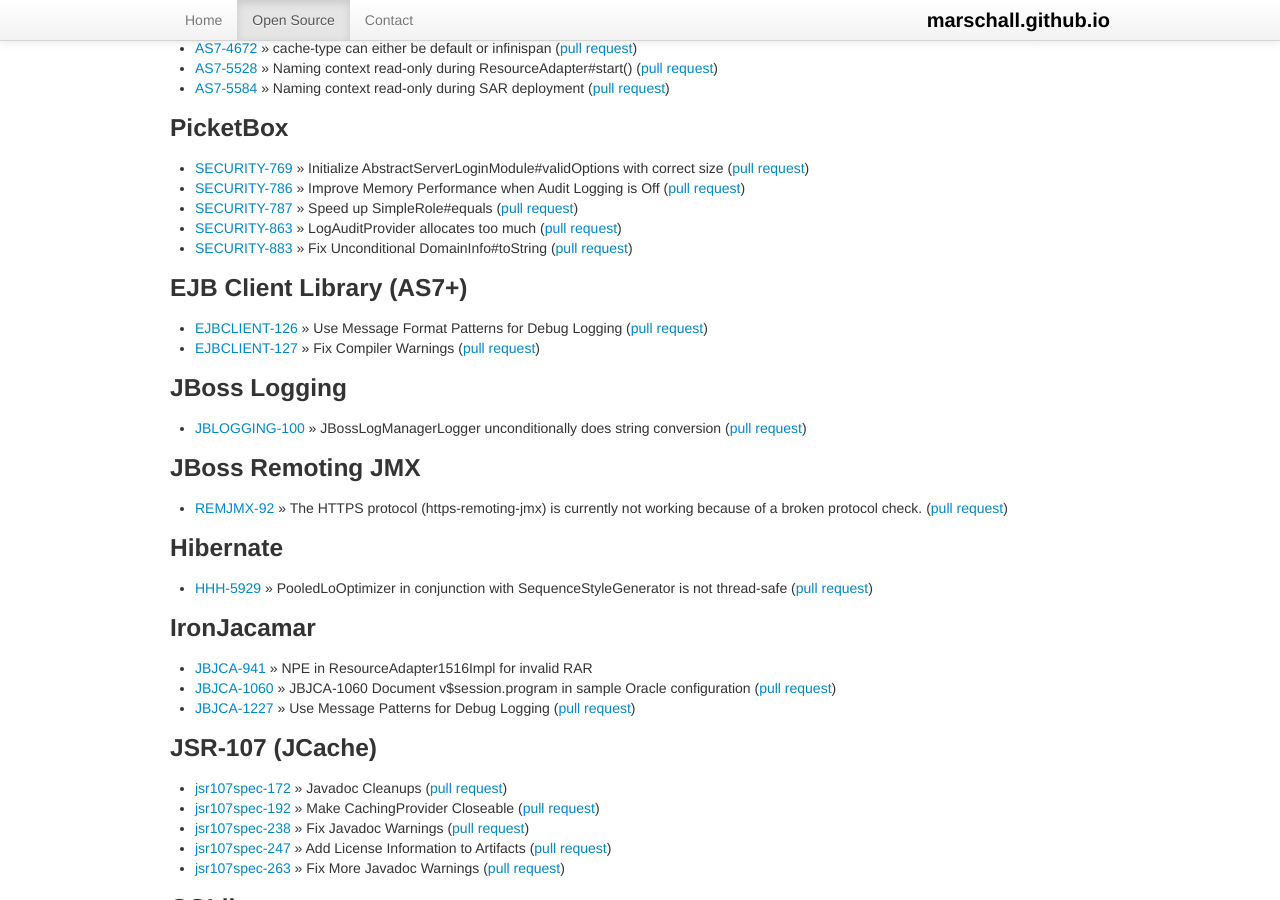
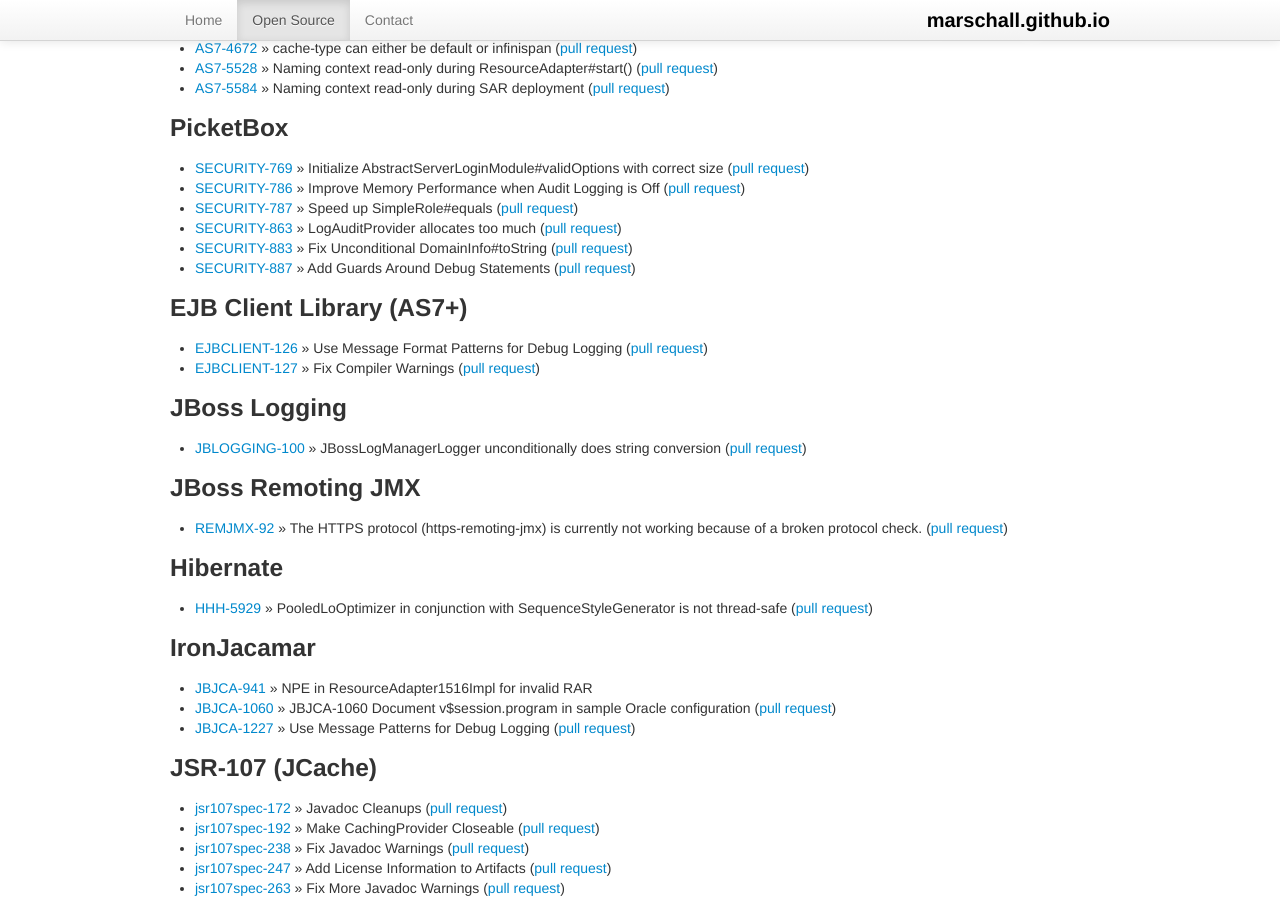
Before and after one commit to marschall/marschall.github.com, a Jekyll site: the page built from open-source.html, in a window 1280 px wide and 900 px high, scrolled down 1982 px. Built offline with Jekyll 4.4.1, drawn with Linux system fonts in a browser that asks for light colours.

Commit message:
add SECURITY-887

```diff
--- a/open-source.html
+++ b/open-source.html
@@ -127,6 +127,7 @@
   <li><a href="https://issues.jboss.org/browse/SECURITY-787">SECURITY-787</a> &raquo; Speed up SimpleRole#equals (<a href="https://github.com/picketbox/picketbox/pull/18">pull request</a>)</li>
   <li><a href="https://issues.jboss.org/browse/SECURITY-863">SECURITY-863</a> &raquo; LogAuditProvider allocates too much (<a href="https://github.com/picketbox/picketbox/pull/19">pull request</a>)</li>
   <li><a href="https://issues.jboss.org/browse/SECURITY-883">SECURITY-883</a> &raquo; Fix Unconditional DomainInfo#toString (<a href="https://github.com/picketbox/picketbox/pull/30">pull request</a>)</li>
+  <li><a href="https://issues.jboss.org/browse/SECURITY-887">SECURITY-887</a> &raquo; Add Guards Around Debug Statements (<a href="https://github.com/picketbox/picketbox/pull/34">pull request</a>)</li>
 </ul>
 <h3>EJB Client Library (AS7+)</h3>
 <ul>
@@ -282,4 +283,5 @@
 https://github.com/picketbox/picketbox-container-stale/pull/3
 https://github.com/picketbox/picketbox-container-stale/pull/2
 
+
 -->
```
